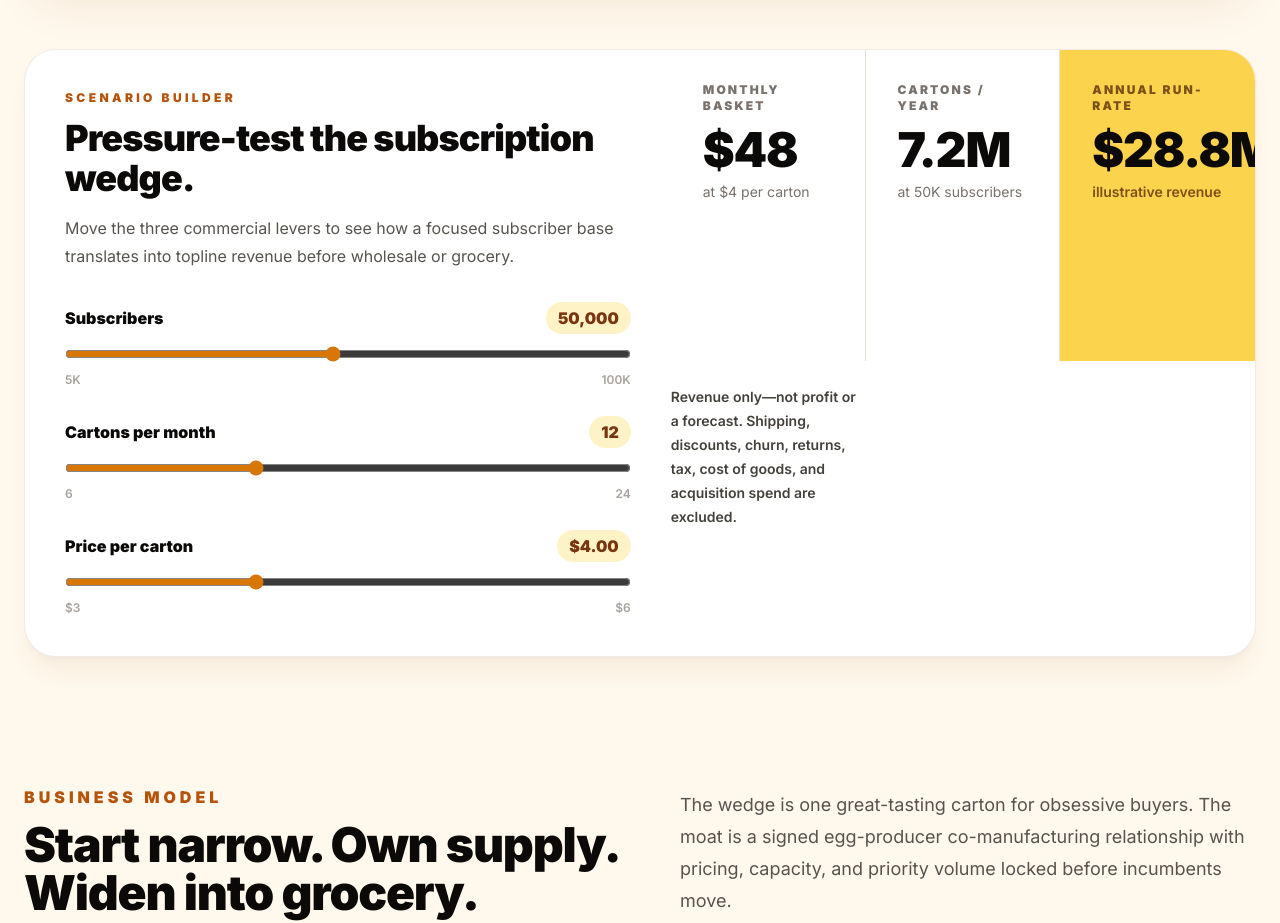
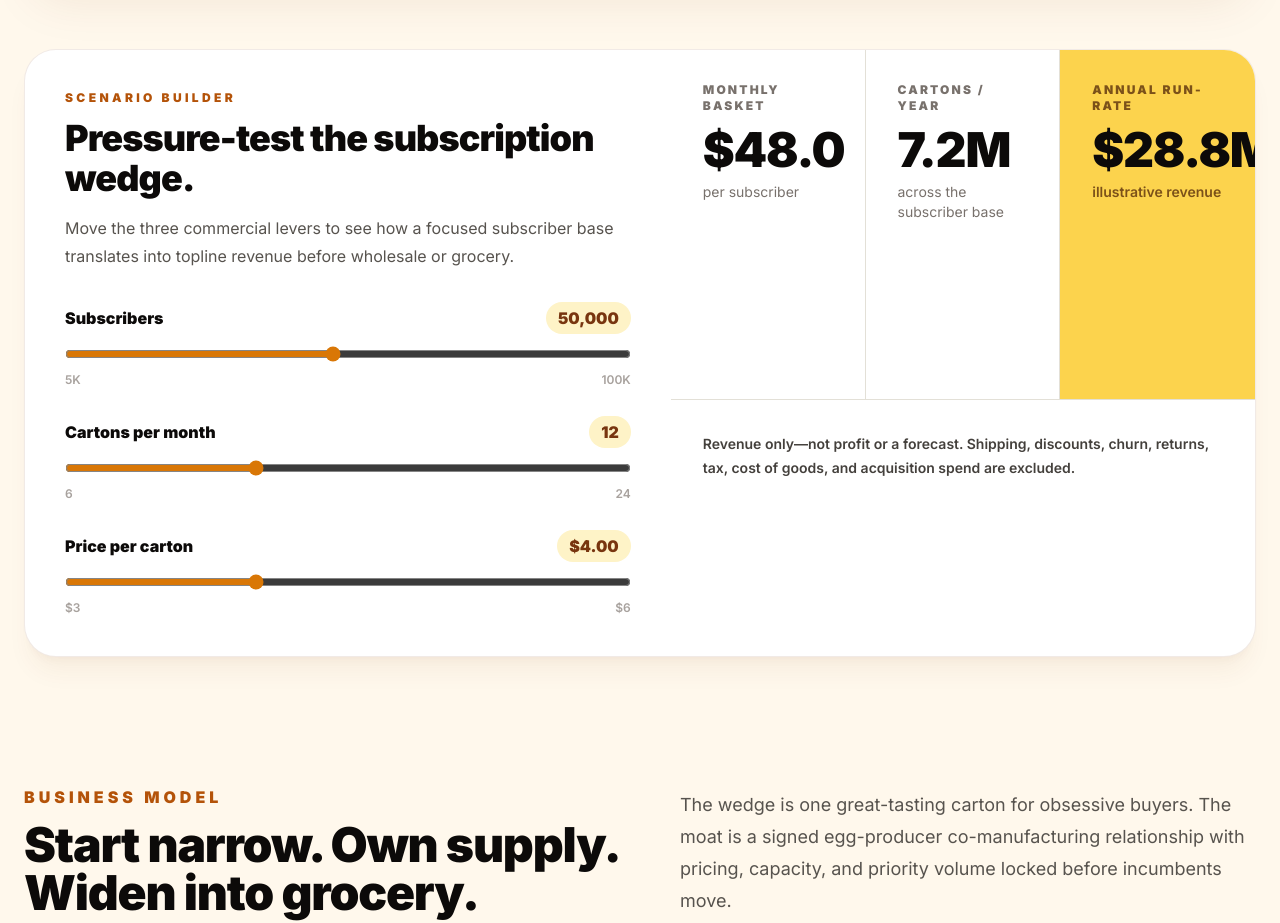
Before and after one commit to march-dave/react-next-anycase, a Next.js app: page /egg-white-protein-drinks in a window 1280 px wide. Shown: the part 6540-7463 px from the top of the page. Built offline with nearby package versions, Linux system fonts and the light colour scheme.

Commit message:
Fix protein subscription scenario calculations

```diff
--- a/pages/egg-white-protein-drinks.js
+++ b/pages/egg-white-protein-drinks.js
@@ -242,13 +242,12 @@ export default function EggWhiteProteinDrinks() {
   const [subscribers, setSubscribers] = useState(50000)
   const [cartonsPerMonth, setCartonsPerMonth] = useState(12)
   const [pricePerCarton, setPricePerCarton] = useState(4)
-  const [packSize, setPackSize] = useState(12)
   const [email, setEmail] = useState('')
   const [joined, setJoined] = useState(false)
   const monthlyRevenue = subscribers * cartonsPerMonth * pricePerCarton
   const annualRevenue = monthlyRevenue * 12
-  const monthlyBasket = packSize * 4
-  const annualRunRate = monthlyBasket * 50000 * 12
+  const monthlyBasket = cartonsPerMonth * pricePerCarton
+  const annualCartons = subscribers * cartonsPerMonth * 12
   const formatCurrency = (value) => new Intl.NumberFormat('en-US', {
     style: 'currency',
     currency: 'USD',
@@ -674,20 +673,20 @@ export default function EggWhiteProteinDrinks() {
             <div className="grid sm:grid-cols-3" aria-live="polite">
               <div className="border-b border-stone-200 p-7 sm:border-b-0 sm:border-r md:p-8">
                 <p className="text-xs font-black uppercase tracking-[0.18em] text-stone-500">Monthly basket</p>
-                <p className="mt-3 text-5xl font-black tracking-tight">${monthlyBasket}</p>
-                <p className="mt-2 text-sm text-stone-500">at $4 per carton</p>
+                <p className="mt-3 text-5xl font-black tracking-tight">{formatCurrency(monthlyBasket)}</p>
+                <p className="mt-2 text-sm text-stone-500">per subscriber</p>
               </div>
               <div className="border-b border-stone-200 p-7 sm:border-b-0 sm:border-r md:p-8">
                 <p className="text-xs font-black uppercase tracking-[0.18em] text-stone-500">Cartons / year</p>
-                <p className="mt-3 text-5xl font-black tracking-tight">{(packSize * 50000 * 12 / 1000000).toFixed(1)}M</p>
-                <p className="mt-2 text-sm text-stone-500">at 50K subscribers</p>
+                <p className="mt-3 text-5xl font-black tracking-tight">{annualCartons >= 1000000 ? `${(annualCartons / 1000000).toFixed(1)}M` : `${Math.round(annualCartons / 1000)}K`}</p>
+                <p className="mt-2 text-sm text-stone-500">across the subscriber base</p>
               </div>
               <div className="bg-amber-300 p-7 md:p-8">
                 <p className="text-xs font-black uppercase tracking-[0.18em] text-amber-950/70">Annual run-rate</p>
-                <p className="mt-3 text-5xl font-black tracking-tight">{formatCurrency(annualRunRate)}</p>
+                <p className="mt-3 text-5xl font-black tracking-tight">{formatCurrency(annualRevenue)}</p>
                 <p className="mt-2 text-sm font-semibold text-amber-950/70">illustrative revenue</p>
               </div>
-              <p className="mt-6 text-sm font-semibold leading-6 text-stone-700">
+              <p className="border-t border-stone-200 p-7 text-sm font-semibold leading-6 text-stone-700 sm:col-span-3 md:p-8">
                 Revenue only—not profit or a forecast. Shipping, discounts, churn, returns, tax, cost of goods, and acquisition spend are excluded.
               </p>
             </div>
```
